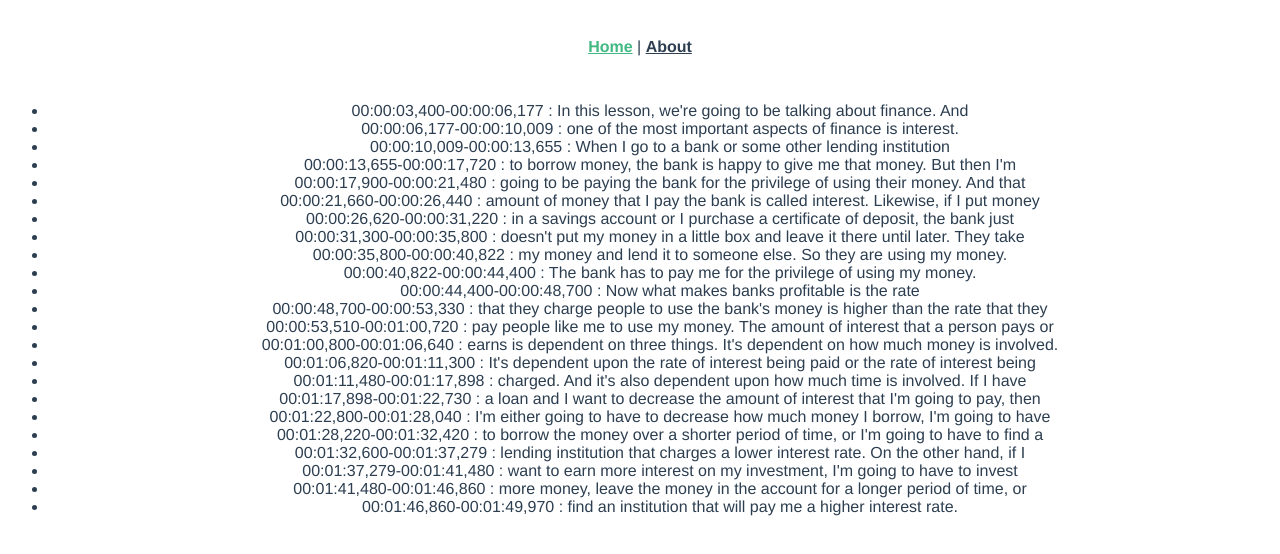
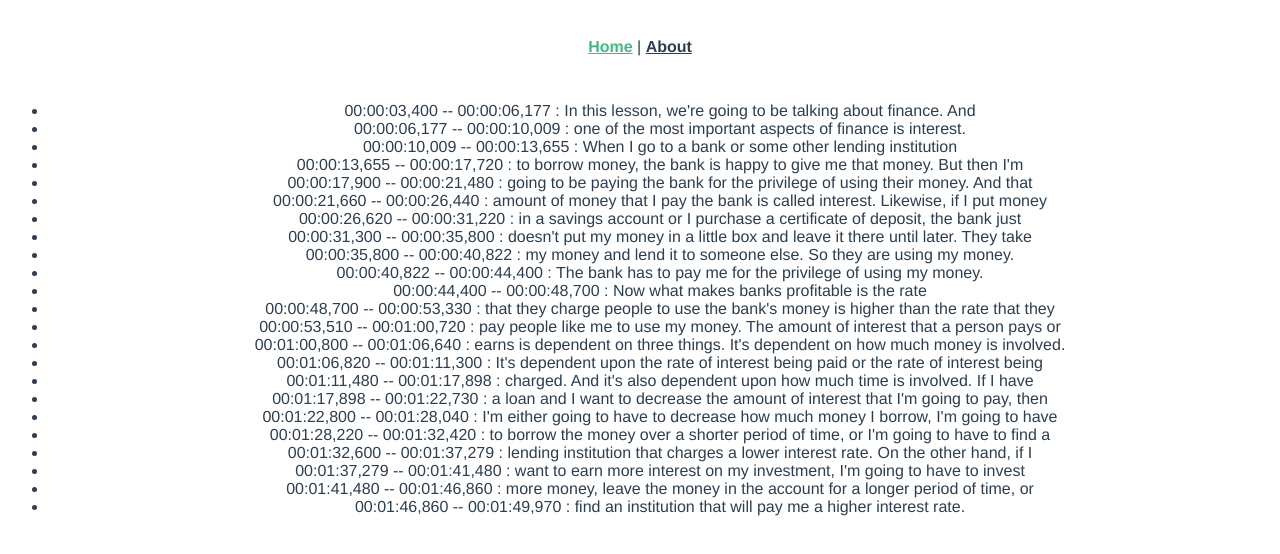
Before and after one commit to GenrihMD/framework3, a Vue app: page / in a window 1280 px wide. Shown: the top 554 px of the page. Built offline with nearby package versions, Linux system fonts and the light colour scheme.

Commit message:
Фвв сры

```diff
--- a/src/components/List.vue
+++ b/src/components/List.vue
@@ -2,7 +2,7 @@
   <div class="list">
     <ul>
       <li v-for="sub in subs" :key="sub.start">
-        {{ sub.start }}-{{ sub.end }} : {{ sub.text }}
+        {{ sub.start }} -- {{ sub.end }} : {{ sub.text }}
       </li>
     </ul>
   </div>
```
